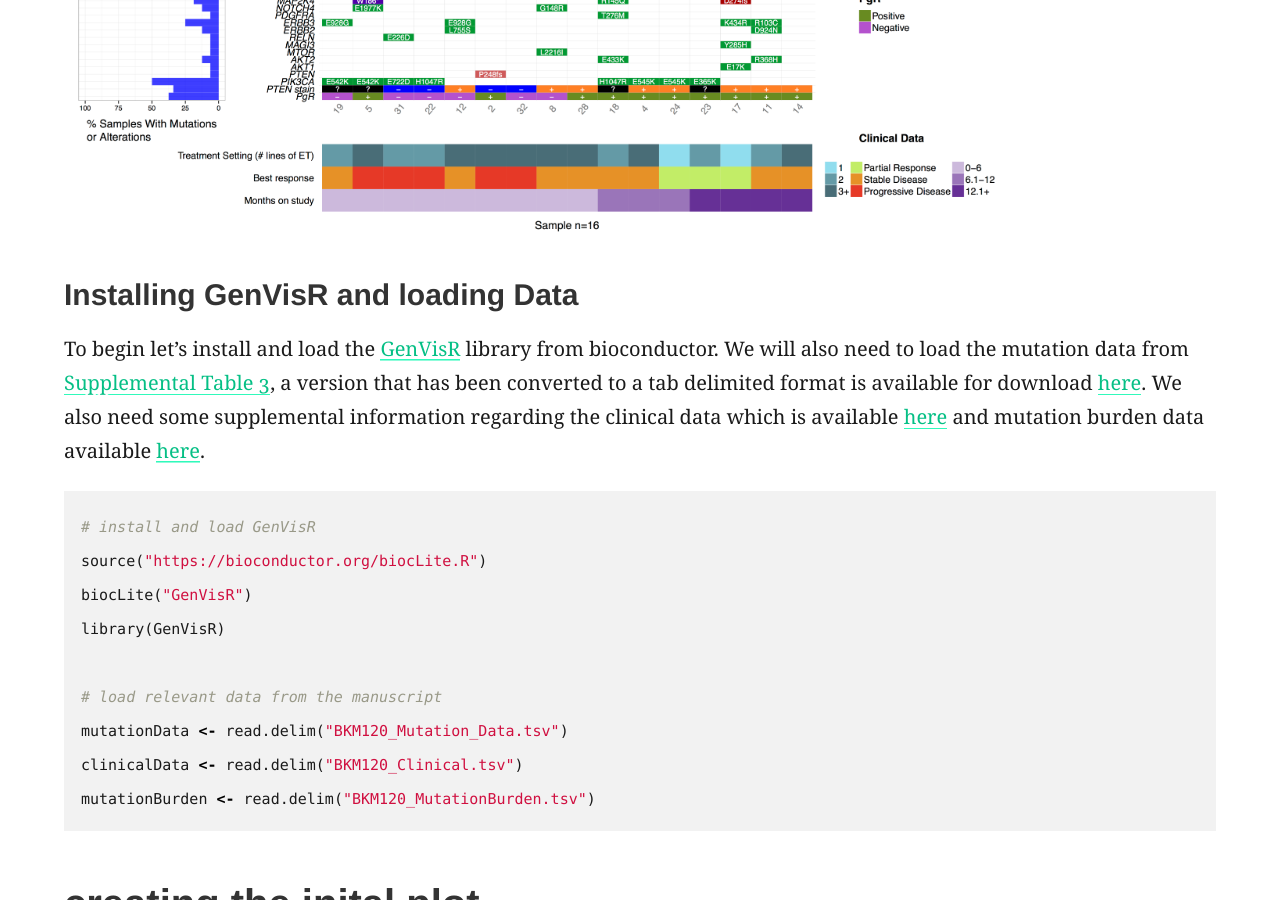
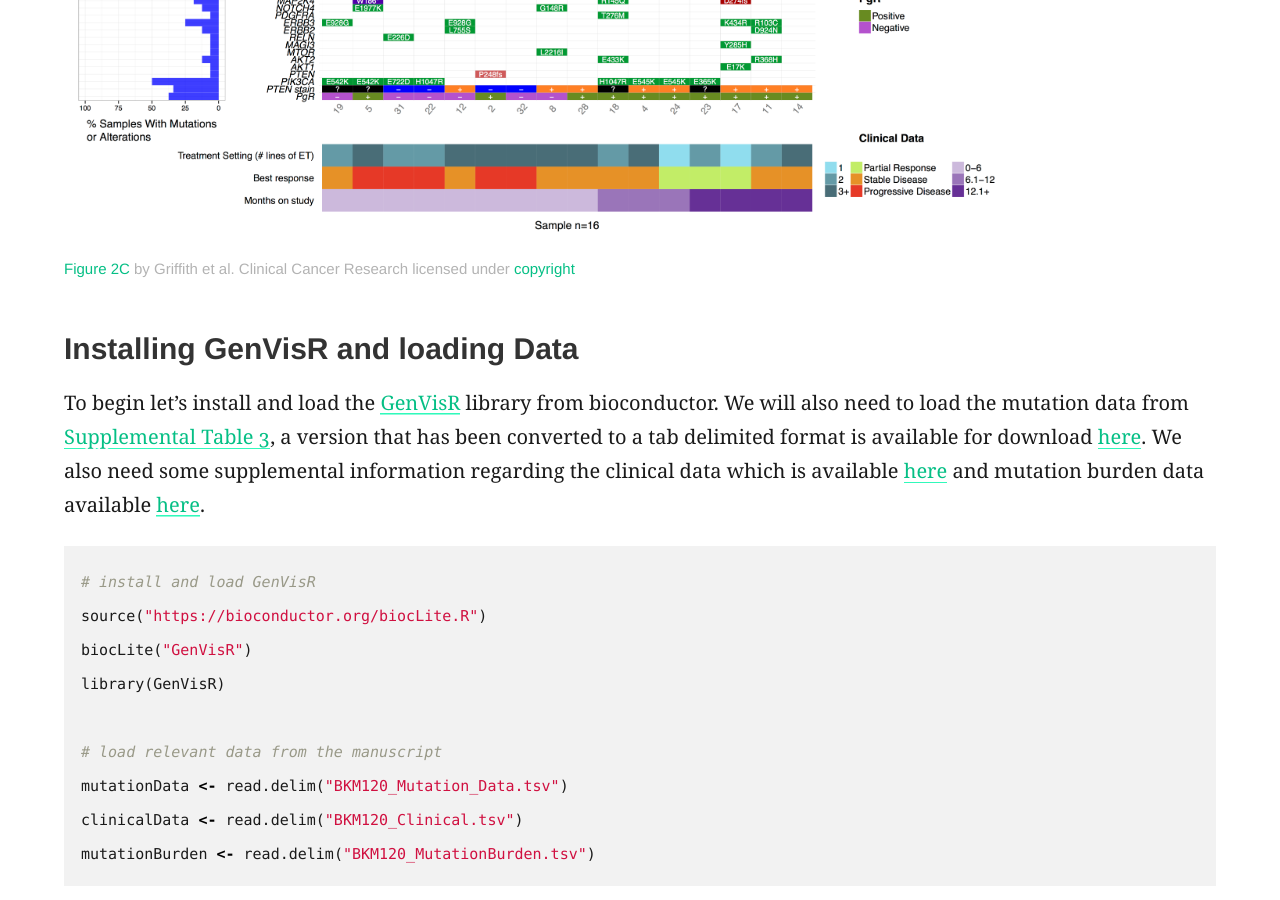
Before and after one commit to griffithlab/genviz.org, a Jekyll site: the page built from _posts/0003-02-01-waterfall_GenVisR.md, in a window 1280 px wide and 900 px high, scrolled down 1141 px. Built offline with Jekyll 4.4.1, drawn with Linux system fonts in a browser that asks for light colours; nearby versions of some CDN libraries.

Commit message:
updated figure

```diff
--- a/_posts/0003-02-01-waterfall_GenVisR.md
+++ b/_posts/0003-02-01-waterfall_GenVisR.md
@@ -10,7 +10,7 @@ date: 0003-02-01
 
 After sequencing a set of samples a common question to ask is what mutations are present in my cohort? This type of data is often displayed in a heatmap like structure with rows and columns denotating genes and samples with these variables ordered in a hierarchical pattern based on recurrence. Such plots make viewing mutually exclusive and co-occurring mutational event a trivial task. The [waterfall()](https://www.rdocumentation.org/packages/GenVisR/versions/1.0.4/topics/waterfall) function from the [GenVisR](https://bioconductor.org/packages/release/bioc/html/GenVisR.html) package makes it easy to create these types of charts while also allowing additional data in the context of sample, and gene data to be added to the plot. In this tutorial we will use the [waterfall()](https://www.rdocumentation.org/packages/GenVisR/versions/1.0.4/topics/waterfall) function to re-create panel C of figure 2 from the paper ["A Phase I Trial of BKM120 (Buparlisib) in Combination with Fulvestrant in Postmenopausal Women with Estrogen Receptor-Positive Metastatic Breast Cancer."](https://www.ncbi.nlm.nih.gov/pubmed/26563128).
 
-{% include figure.html image="/assets/GenVisR/BKM120_Waterfall_Final.png" width="950" %}
+{% include figure.html image="/assets/GenVisR/BKM120_Waterfall_Final.png" width="950" link="http://clincancerres.aacrjournals.org/content/22/7/1583.long" title="Figure 2C" author="Griffith et al. Clinical Cancer Research" license="copyright" license_link="http://aacrjournals.org/content/authors/copyright-permissions-and-access" %}
 
 ### Installing GenVisR and loading Data
 To begin let's install and load the [GenVisR](https://bioconductor.org/packages/release/bioc/html/GenVisR.html) library from bioconductor. We will also need to load the mutation data from [Supplemental Table 3](http://clincancerres.aacrjournals.org/content/suppl/2015/11/12/1078-0432.CCR-15-1745.DC1), a version that has been converted to a tab delimited format is available for download [here](http://genomedata.org/gen-viz-workshop/GenVisR/BKM120_Mutation_Data.tsv). We also need some supplemental information regarding the clinical data which is available [here](http://genomedata.org/gen-viz-workshop/GenVisR/BKM120_Clinical.tsv) and mutation burden data available [here](http://genomedata.org/gen-viz-workshop/GenVisR/BKM120_MutationBurden.tsv).
```
